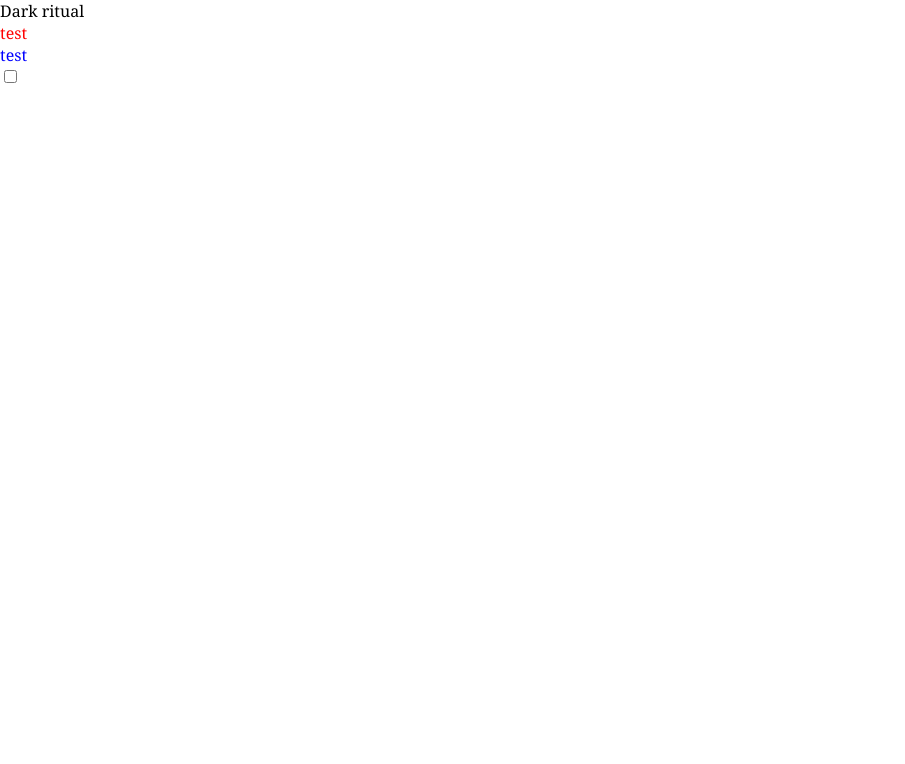
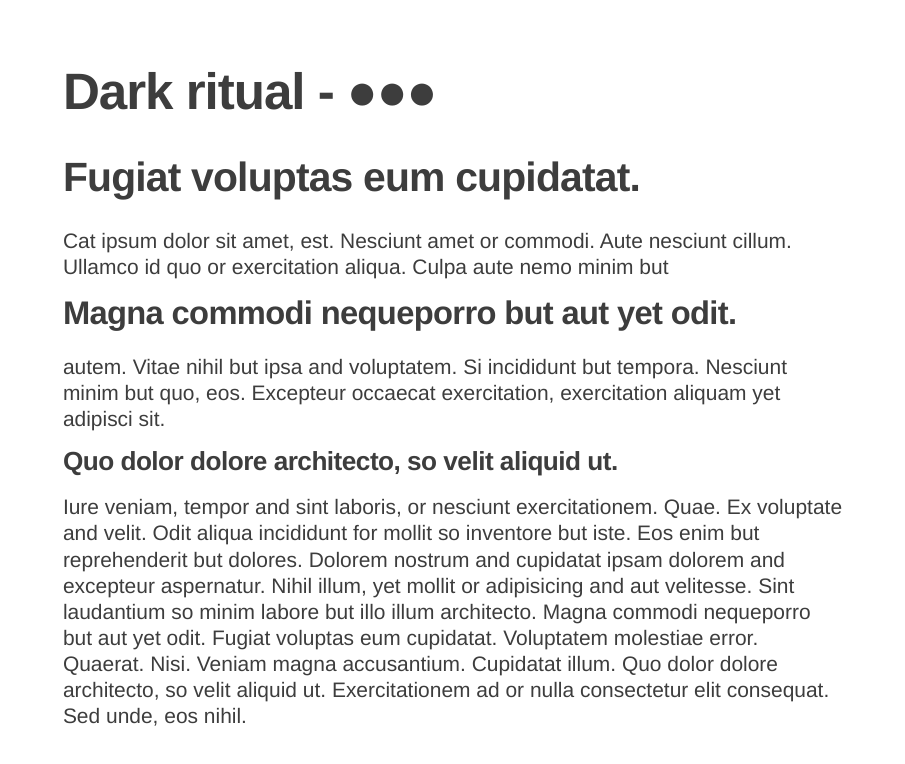
Before and after one commit to lichfolky/dark-ritual, a website built with Vite: page index.html in a window 1280 px wide. Shown: the whole page, without its empty margins (0-905 px from the left). Built offline with nearby package versions, Linux system fonts and the light colour scheme.

Commit message:
Add typography

```diff
--- a/css/style.css
+++ b/css/style.css
@@ -1,38 +1,137 @@
 /******************************************************************************
+ DARK RITUAL
+******************************************************************************/
 
-******************************************************************************/
-@import "reset.css";
-/* Remove browser default styles */
+/* ***Root and vars*** */
 
 :root {
-  --color-bg: #fff;
-  --color-text: #000;
-  --color-primary: #000;
-  --color-secondary: #000;
-  --font-family: georgia;
-  --font-family-display: georgia;
+  /* HSL colors hue, saturation, and lightness. */
+  --color-bg: hsl(0, 0%, 100%);
+  --color-text: hsl(0, 0%, 24%);
+  --color-primary: hsl(0, 0%, 24%);
+  --color-secondary: hsl(0, 0%, 24%);
+
+  /* Some websafe fonts I like: helvetica, georgia, garamond */
+  --font-family: helvetica, system-ui, sans-serif;
+  --font-family-display: helvetica, system-ui, serif;
+
+  /* Text length should be around 45-60 for small and medium sized texts, 65-80 for single colmumns body texts*/
+  --text-length-mobile: 50ch;
+  --text-length-screen: 67ch;
+
+  /* Font size should be somewhere in the range of 18px to 26px */
+  --base-font-size-mobile: 115%;
+  --base-font-size-screen: 131%;
+  font-size: var(--base-font-size-mobile);
+
+  /* Ratio majorThird: 1.25 */
+  --h4-fs: 1.25rem;
+  --h3-fs: 1.56rem;
+  --h2-fs: 1.95rem;
+  --h1-fs: 2.44rem;
+  --small-fs: 0.8rem;
+
+  /* line height fallback */
+  --line-height: 1.5;
+  /* line height magic */
+  --base-line-height-mobile: calc(2px + 2ex + 2px);
+  --base-line-height-screen: calc(2px + 2ex + 2px);
+
+  /* I found this to be really useful for a consistent layout */
+  --space-xxs: 0.25rem;
+  --space-xs: 0.5rem;
+  --space-sm: 1rem;
+  --space-md: 1.5rem;
+  --space-lg: 2rem;
+  --space-xl: 3rem;
+  --space-xxl: 6rem;
+
+  color-scheme: dark light;
+}
+
+/* ***Base style*** */
+
+html {
+  block-size: 100%;
 }
 
 body {
   font-family: var(--font-family);
+  font-size: var(--font-size-mobile);
+
+  min-height: 100vh;
+  min-block-size: 100%;
+  padding: var(--space-sm);
+
+  color: var(--color-text);
+  accent-color: var(--color-secondary);
   background-color: var(--color-bg);
-  color: var(--color-text);
-  min-height: 100vh;
-  accent-color: var(--color-secondary);
 }
 
-p {
-  color: blue;
+/* ***Typography*** */
+
+p,
+li,
+h1,
+h2,
+h3,
+h4 {
+  /* Magic fluid line-height */
+  line-height: var(--line-height);
+  line-height: var(--base-line-height-mobile);
+  /* Help prevent overflow of long words/names/URLs */
+  overflow-wrap: break-word;
+  /* Optional, not supported for all languages*/
+  /* hyphens: auto; */
+  /* may have performance drawbacks */
+  text-rendering: optimizeLegibility;
+  /* This should be revaluated at the end */
+  margin-block-start: 0;
+  margin-block-end: 0.65em;
 }
 
-header {
-  & p {
-    color: red !important;
-  }
+:is(p, li, h1, h2, h3, h4) * {
+  /* Magic fluid for childrens */
+  line-height: var(--base-line-height-mobile);
 }
 
-/* ***Scroll behavior*** */
-/* #region */
+h1,
+h2,
+h3,
+h4 {
+  letter-spacing: -0.02em;
+  font-weight: 700;
+}
+
+h1 {
+  font-size: var(--h1-fs);
+}
+
+h2 {
+  font-size: var(--h2-fs);
+}
+
+h3 {
+  font-size: var(--h3-fs);
+}
+
+h4 {
+  font-size: var(--h4-fs);
+}
+
+small {
+  font-size: var(--small-fs);
+}
+
+/* ***Layout*** */
+
+section {
+  max-width: var(--text-length-mobile);
+}
+
+/* ***Other stuff*** */
+
+/* Scroll behavior */
 html {
   scroll-behavior: smooth;
 }
@@ -42,4 +141,38 @@ html {
     scroll-behavior: auto;
   }
 }
-/* #endregion */
+
+@media (prefers-color-scheme: light) {
+}
+
+@media (prefers-color-scheme: dark) {
+}
+/* Media queries */
+
+@media (min-width: 600px) {
+  :root {
+    font-size: var(--base-font-size-screen);
+  }
+
+  body {
+    font-size: var(--font-size-screen);
+    padding: var(--space-xl);
+  }
+
+  section {
+    max-width: var(--text-length-screen);
+  }
+
+  p,
+  li,
+  h1,
+  h2,
+  h3 {
+    line-height: var(--base-line-height-screen);
+  }
+
+  :is(p, li, h1, h2, h3, h4) * {
+    /* Magic fluid for childrens */
+    line-height: var(--base-line-height-screen);
+  }
+}
--- a/index.html
+++ b/index.html
@@ -13,6 +13,8 @@
     <link rel="apple-touch-icon" href="/apple-touch-icon.png" />
     <link rel="manifest" href="/manifest.webmanifest" />
 
+    <!-- Remove browser default styles -->
+    <link rel="stylesheet" href="./css/reset.css" />
     <!-- Import the webpage's stylesheet -->
     <link rel="stylesheet" href="./css/style.css" />
 
@@ -20,9 +22,33 @@
     <script src="./main.js" defer></script>
   </head>
   <body>
-    <h1>Dark ritual</h1>
-    <header><p>test</p></header>
-    <footer><p>test</p></footer>
-    <input type="checkbox" name="" id="" />
+    <!-- HTML Entity	&#9679;-->
+    <h1>Dark ritual - &#9679;&#9679;&#9679;</h1>
+    <section>
+      <h2>Fugiat voluptas eum cupidatat.</h2>
+      <p>
+        Cat ipsum dolor sit amet, est. Nesciunt amet or commodi. Aute nesciunt
+        cillum. Ullamco id quo or exercitation aliqua. Culpa aute nemo minim but
+      </p>
+      <h3>Magna commodi nequeporro but aut yet odit.</h3>
+      <p>
+        autem. Vitae nihil but ipsa and voluptatem. Si incididunt but tempora.
+        Nesciunt minim but quo, eos. Excepteur occaecat exercitation,
+        exercitation aliquam yet adipisci sit.
+      </p>
+      <h4>Quo dolor dolore architecto, so velit aliquid ut.</h4>
+      <p>
+        Iure veniam, tempor and sint laboris, or nesciunt exercitationem. Quae.
+        Ex voluptate and velit. Odit aliqua incididunt for mollit so inventore
+        but iste. Eos enim but reprehenderit but dolores. Dolorem nostrum and
+        cupidatat ipsam dolorem and excepteur aspernatur. Nihil illum, yet
+        mollit or adipisicing and aut velitesse. Sint laudantium so minim labore
+        but illo illum architecto. Magna commodi nequeporro but aut yet odit.
+        Fugiat voluptas eum cupidatat. Voluptatem molestiae error. Quaerat.
+        Nisi. Veniam magna accusantium. Cupidatat illum. Quo dolor dolore
+        architecto, so velit aliquid ut. Exercitationem ad or nulla consectetur
+        elit consequat. Sed unde, eos nihil.
+      </p>
+    </section>
   </body>
 </html>
```
Also changed, not shown: README.md.
